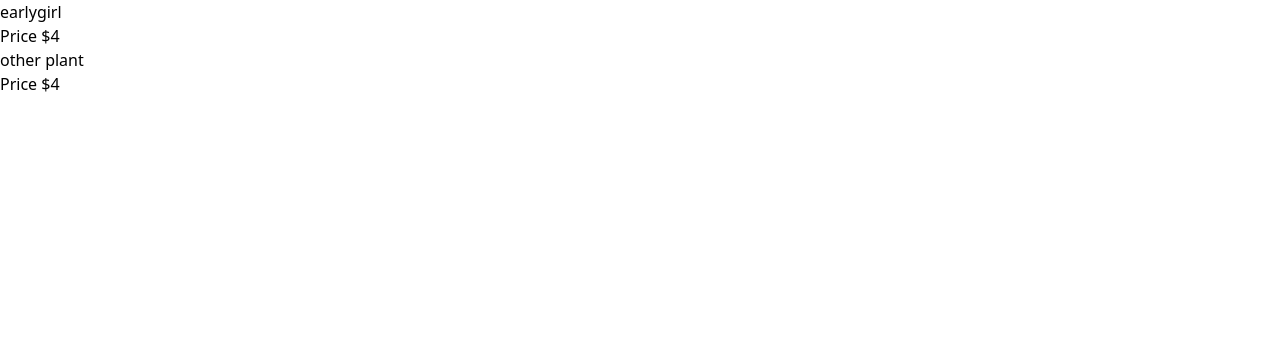
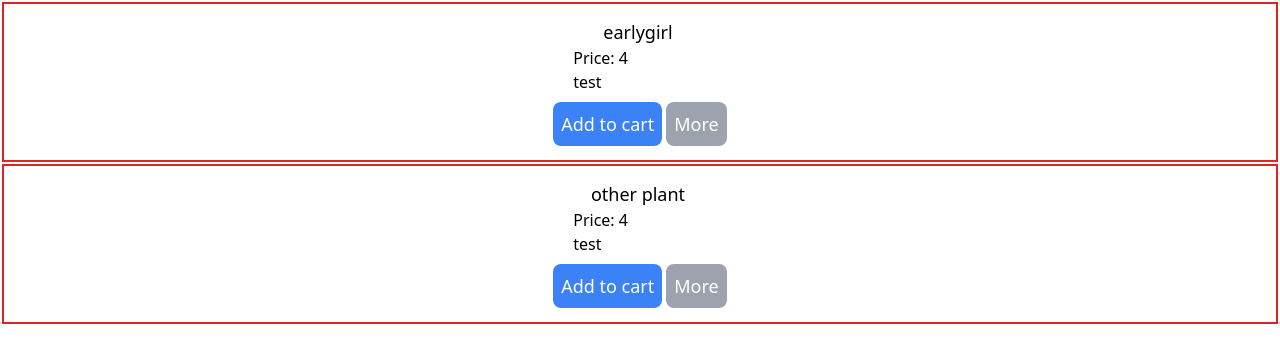
Before and after one commit to isaiahmartin847/farm-web, a Next.js app: page / in a window 1280 px wide. Shown: the top 362 px of the page. Built offline with nearby package versions, Linux system fonts and the light colour scheme.

Commit message:
added the styling and the two button

```diff
--- a/src/app/components/plat-list.js
+++ b/src/app/components/plat-list.js
@@ -1,8 +1,16 @@
 export default function PlantList ({name, id, price}) {
     return (
-        <div>
-            <h1>{name}</h1>
-            <h2>Price ${price}</h2>
+        <div key={id} className="border-2 border-red-600 m-0.5 flex flex-col justify-center items-center">
+            <div className="m-0.5 p-3">
+                <h1 className="mr-1 text-lg text-center" >{name}</h1>
+                <ul className="list-disc ml-5 pb-2 list-none">
+                    <li>Price: {price}</li>
+                    <li>test</li>
+                </ul>
+                <button className='text-lg mr-1 p-2 rounded-lg bg-blue-500 text-white'>Add to cart</button>
+                <button className="text-lg p-2 rounded-lg bg-gray-400 text-white">More</button>
+
+            </div>
         </div>
     )
 }
```
